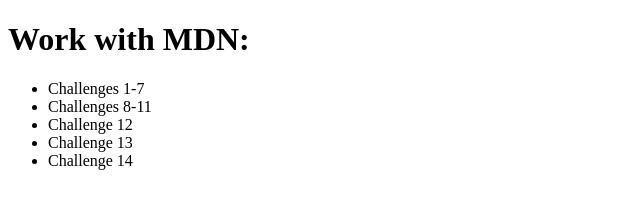
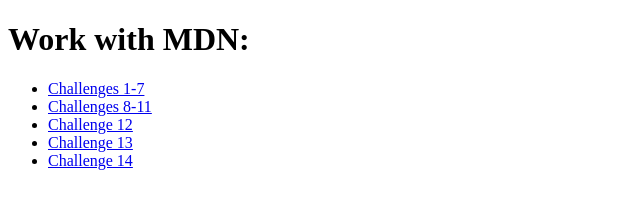
Before and after one commit to Nataliya-uzva/css-lesson1, a plain HTML site: page index.html in a window 1280 px wide. Shown: the whole page, without its empty margins (0-640 px from the left). Drawn offline with Linux system fonts and the light colour scheme.

Commit message:
Update index.html

```diff
--- a/index.html
+++ b/index.html
@@ -8,11 +8,11 @@
 	<body>
 		<h1>Work with MDN:</h1>
 		<ul>
-			<li>Challenges 1-7</li>
-			<li>Challenges 8-11</li>
-			<li>Challenge 12</li>
-			<li>Challenge 13</li>
-			<li>Challenge 14</li>
+			<li><a href = 'challenge 1-7.html'>Challenges 1-7</a></li>
+			<li><a href = 'challenge 8-11.html'>Challenges 8-11</a></li>
+			<li><a href = 'layout 12.html'>Challenge 12</a></li>
+			<li><a href = 'tables 13.html'>Challenge 13</a></li>
+			<li><a href = 'media 14.html'>Challenge 14</a></li>
 		</ul>
 	</body>
 </html>
```
